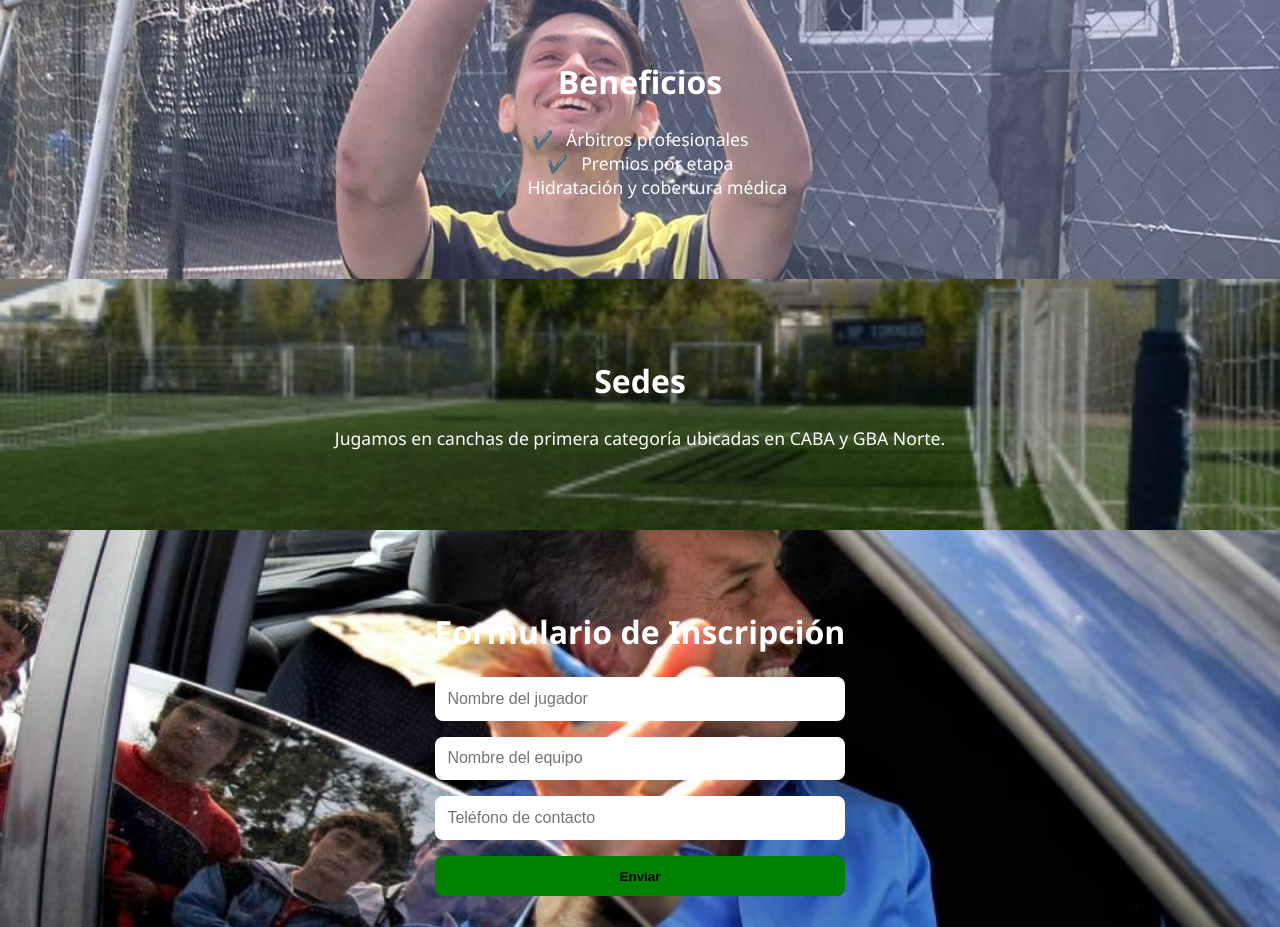
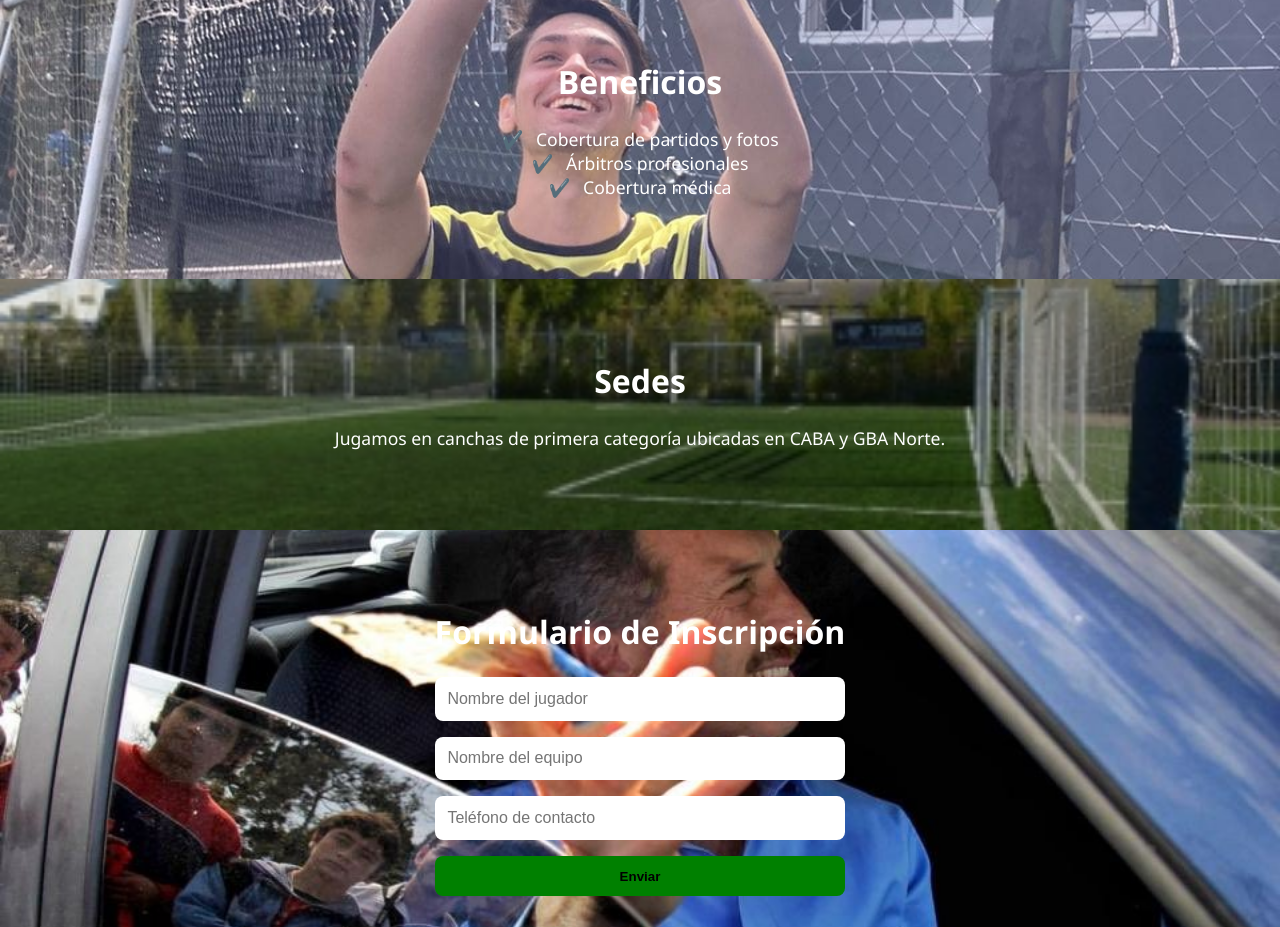
Before and after one commit to lautaroeberle/TorneoBurronesWeb, a React (Vite) app in the folder frontend/: page / in a window 1280 px wide. Shown: the part 820-1747 px from the top of the page. Built offline with nearby package versions, Linux system fonts and the light colour scheme.

Commit message:
cambio otras boludeces

```diff
--- a/frontend/src/components/Hero.tsx
+++ b/frontend/src/components/Hero.tsx
@@ -36,9 +36,9 @@ function Hero() {
         <div>
           <h2>Beneficios</h2>
           <ul>
+            <li>Cobertura de partidos y fotos</li>
             <li>Árbitros profesionales</li>
-            <li>Premios por etapa</li>
-            <li>Hidratación y cobertura médica</li>
+            <li>Cobertura médica</li>
           </ul>
         </div>
       </section>
@@ -69,7 +69,7 @@ function Hero() {
         <div>
           <h2>Contacto</h2>
           <p>¿Dudas o consultas? Escribinos directamente por WhatsApp.</p>
-          <a href="https://wa.me/5491122334455" target="_blank">
+          <a href="https://wa.me/5491132263988" target="_blank">
             <button className="btn">Contactar por WhatsApp</button>
           </a>
         </div>
```
